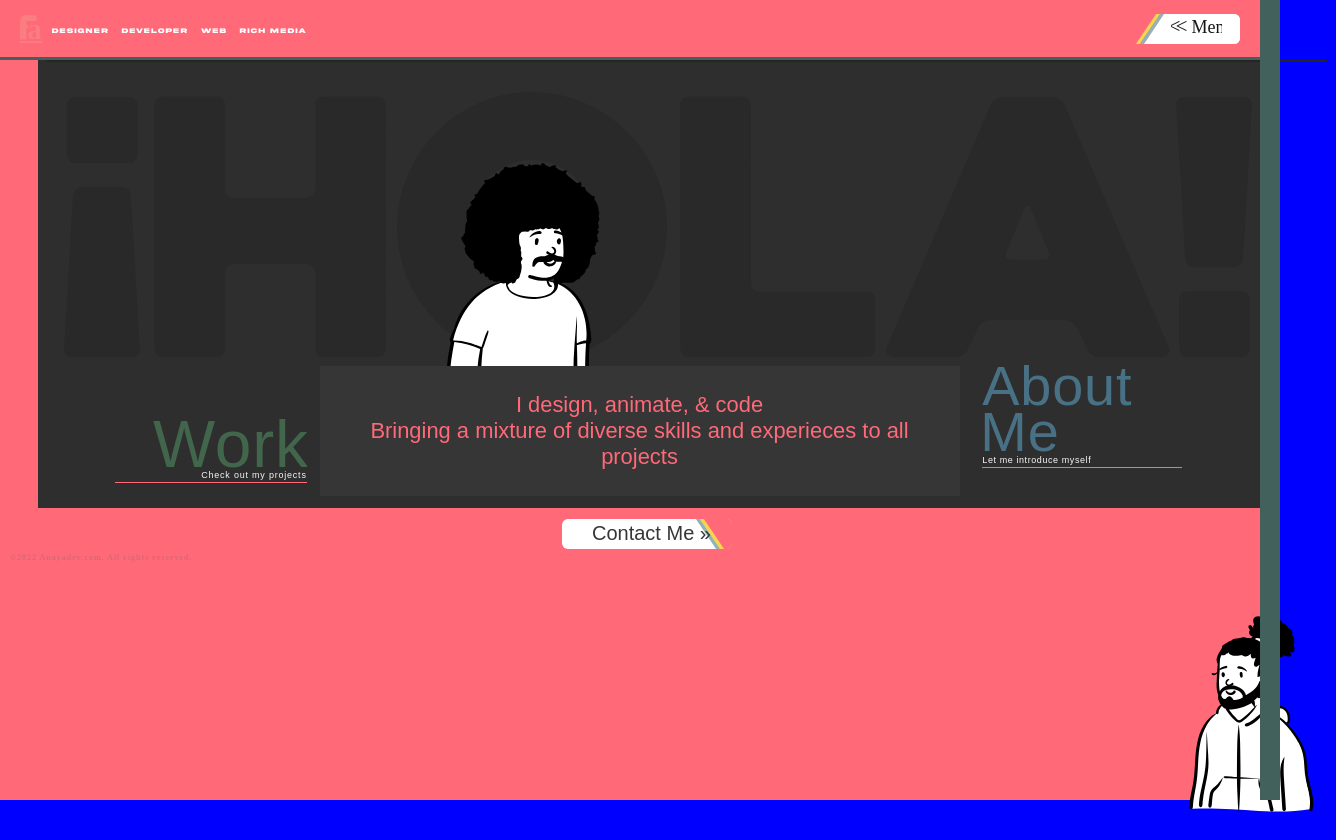
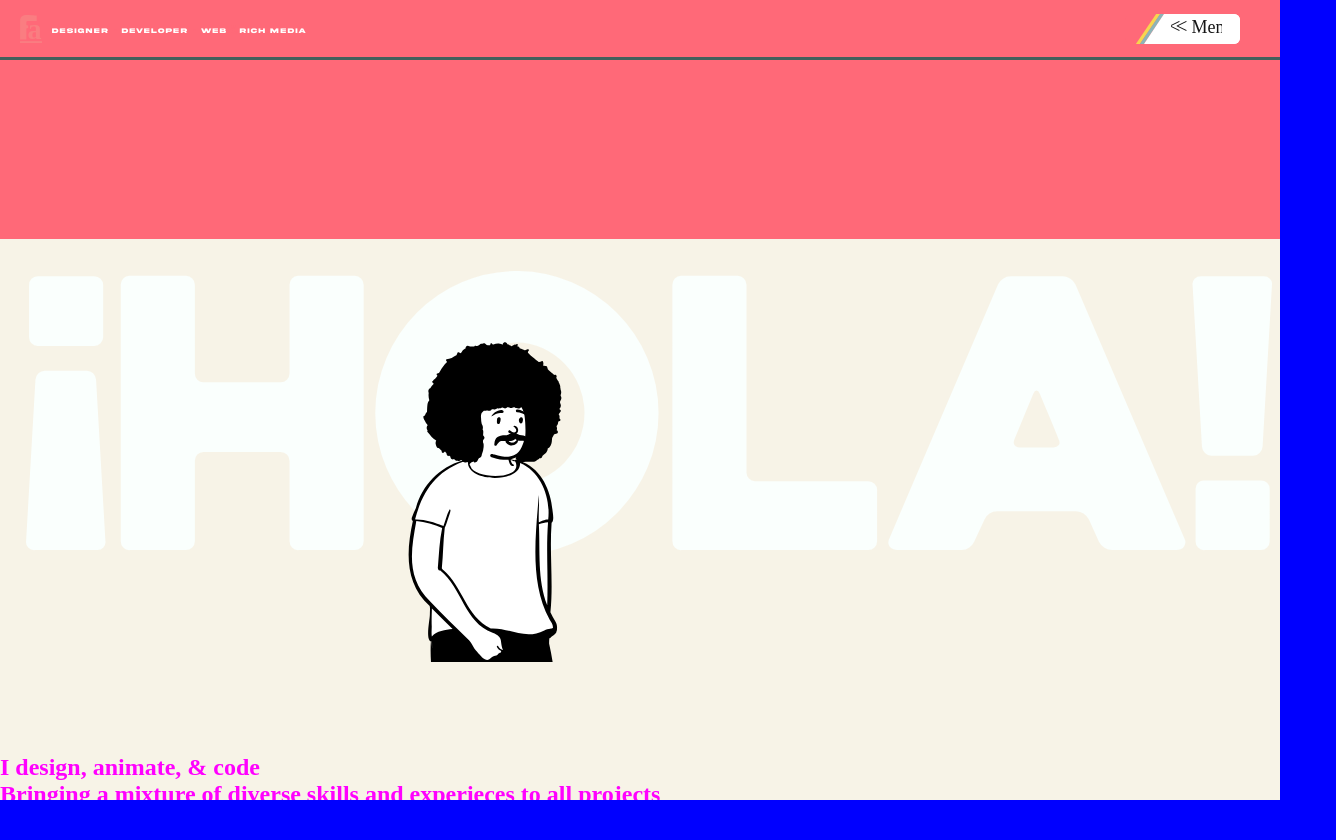
Before and after one commit to anayafj/portfolio-site-anaya, a Next.js app: page /Dashboard in a window 1280 px wide. Shown: the whole page, 1336 px wide, since content can reach past the window. After the commit the page ends 800 px from the top, so only its background shows below. Built offline with nearby package versions, Linux system fonts and the light colour scheme; a web font is replaced by a local one.

Commit message:
seting general layout - header and section

```diff
--- a/pages/Dashboard.js
+++ b/pages/Dashboard.js
@@ -20,7 +20,6 @@ export default function Dashboard() {
 
 	return (
 		<main className={styles.main}>
-			<div className={styles['bgLines']}></div>
 			<div className={styles['hola-container']}>
 				<img className={styles['hola']} src="/svg/hola.svg" alt="Hola - text" />
 			</div>
@@ -32,7 +31,14 @@ export default function Dashboard() {
 				/>
 			</div>
 
-			<nav className={styles['homePage-navigation']}>
+			<div className={styles['homeCard']}>
+					<h1>
+						I design, animate, <span>&amp;</span> code <br /> Bringing a mixture
+						of diverse skills and experieces to all projects
+					</h1>
+			</div>
+
+			{/* <nav className={styles['homePage-navigation']}>
 				<section
 					onClick={handleClick}
 					id="workLink"
@@ -40,7 +46,6 @@ export default function Dashboard() {
 				>
 					<div className={styles['workLogo']}>
 						<span>Work</span>
-						{/* <img src="/svg/homeNav_work.svg" alt="navButton - Work" /> */}
 					</div>
 					<h2>Check out my projects</h2>
 					<div className={styles['buttonLines-work']}></div>
@@ -58,12 +63,11 @@ export default function Dashboard() {
 				>
 					<div className={styles['aboutLogo']}>
 					<span>About Me</span>
-						{/* <img src="/svg/homeNav_me.svg" alt="navButton - About" /> */}
 					</div>
 					<h2>Let me introduce myself</h2>
 					<div className={styles['buttonLines-about']}></div>
 				</section>
-			</nav>
+			</nav> */}
 		</main>
 	);
 
--- a/pages/layout/header.js
+++ b/pages/layout/header.js
@@ -11,6 +11,7 @@ export default function Header() {
 		if (router.pathname === '/') {
 			return (
 				<header className={styles.header}>
+					<div className={styles.headerBg}></div>
 					<Logo version="1" />
 				</header>
 			);
--- a/pages/layout/layout.js
+++ b/pages/layout/layout.js
@@ -24,17 +24,6 @@ export default function Layout({ children }) {
 		`${path != null ? path.slice(1) : ''}`,
 	);
 
-	let bust = myStyles(
-		{ guyBust: true },
-		`${path === '/portfolio' ? '' : 'hide'}`,
-		`${path === '/' || null ? 'hide' : ''}`,
-	);
-
-	let rightColumn = myStyles(
-		{ rightColumn: true },
-		`${path === '/' ? '' : 'hide'}`,
-	);
-
   let  section = myStyles(
 
   );
@@ -45,8 +34,6 @@ export default function Layout({ children }) {
 	  	<Header />
 		<section>{children}</section>
 		<Footer />
-		<div className={bust}><img src="/svg/peep_bust.svg" alt="illustrated person" /></div>
-		<div className={rightColumn}></div>
 		</div>
     </>
   );
--- a/styles/components/Logo.module.scss
+++ b/styles/components/Logo.module.scss
@@ -2,6 +2,8 @@
 @import '../util/mixins';
 
 .logo {
+	position: absolute;
+	margin-top: 4vw;
 	cursor: pointer;
 	pointer-events: none;
 	border-bottom: 6px solid #FA7D81;
--- a/styles/layouts/Header.module.scss
+++ b/styles/layouts/Header.module.scss
@@ -1,11 +1,20 @@
 @use '../../styles/util/variables';
 @import '../../styles/util/mixins.scss';
 
-// .header {
-// 	// display: flex;
-// 	// justify-content: center;
-// 	// margin: 4vw auto 2.5vw;
-// }
+.header {
+	display: flex;
+	justify-content: center;
+	position: absolute;
+	height: 170px;
+}
+
+.headerBg {
+	position: absolute;
+	width: 100%;
+	height: 170px;
+	background-color: black;
+	opacity: .2;
+}
 
 .headerPages {
 	display: flex;
--- a/styles/layouts/Layout.module.scss
+++ b/styles/layouts/Layout.module.scss
@@ -2,9 +2,9 @@
 @import '../util/mixins';
 
 .container {
-	display: flex;
+	// display: flex;
     min-height: 100vh;
-	flex-direction: column;
+	// flex-direction: column;
 	height: 100vh;
 	background-color: variables.$color-pink;
 	overflow: hidden;
--- a/styles/pages/dashboard.module.scss
+++ b/styles/pages/dashboard.module.scss
@@ -12,33 +12,27 @@ $holla-text-height: 273px;
 .main {
 	display: flex;
 	flex-flow: wrap;
-	width: 97vw;
-	--height: 44vw;
-	height: var(--height);
+	// width: 97vw;
+	width: 100%;
+	height: 764px;
+	// --height: 44vw;
+	// height: var(--height);
 	// max-height: 580px;
-	background-color: variables.$color-homeGray;
-	margin-left: auto;
-	padding-right: 20px;
+	background-color: #F7F3E7;
+	// margin-left: auto;
+	// padding-right: 20px;
+	margin-top: 14vw;
 
-	@media screen and (min-width: variables.$MQ-large-laptop) {
-		--height:auto;
-	}
+	// @media screen and (min-width: variables.$MQ-large-laptop) {
+	// 	--height:auto;
+	// }
 
-	.bgLines {
-		position: absolute;
-		width: 100%;
-		height: calc(var(--height) - 24px);
-		max-height: 560px;
-		border-left: 2px solid variables.$color-overlayDrkGray;
-		border-bottom: 2px solid variables.$color-overlayDrkGray;
-		padding-left: 9px;
-		margin-left: 9px;
-	}
 
 	.hola-container {
 		width: calc(($holla-text-width / $home-maxHeight) * 100%);
 		height: max-content;
 		margin: 4vh 1vh 0 2vw;
+		// color: #FAFFFD;
 
 		// @media screen and (max-width: variables.$MQ-large-tablet) {
 		// 	margin-top: 30px;
```
Also changed, not shown: public/svg/HOLA.svg.
